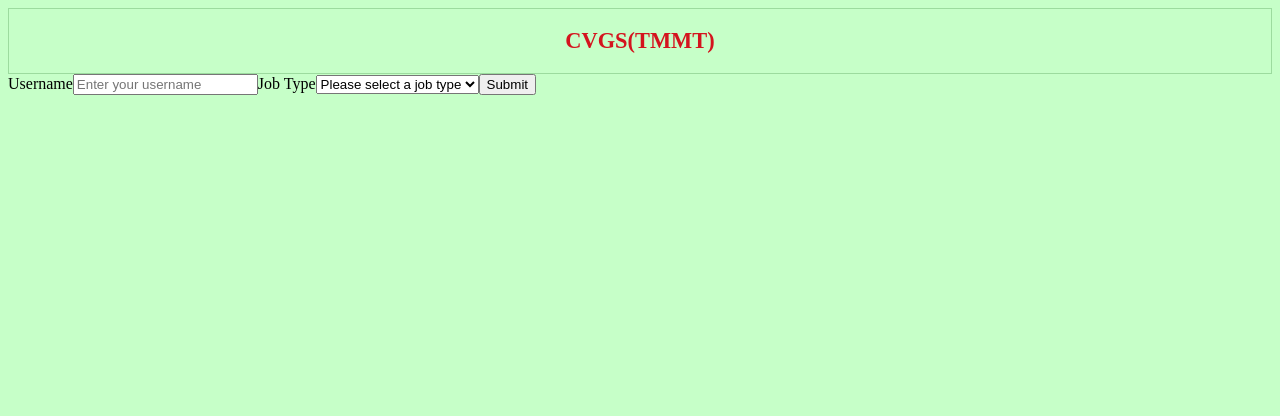
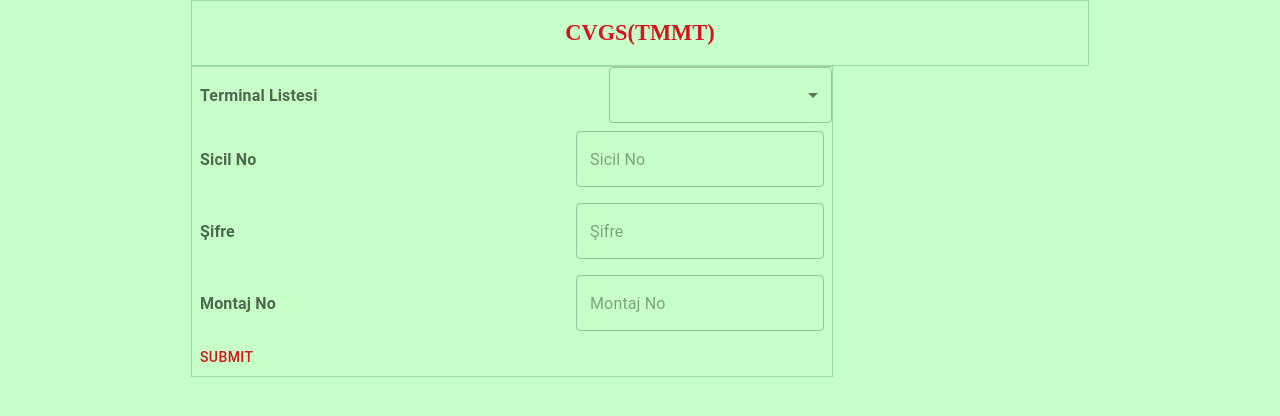
Before and after one commit to holosawn/32-Bit-Project, a React (Create React App) app: page /1/1 in a window 1280 px wide. Shown: the top 416 px of the page. Built offline with nearby package versions, Linux system fonts and the light colour scheme.

Commit message:
Got the form in a working state

```diff
--- a/src/App.css
+++ b/src/App.css
@@ -1,3 +1,8 @@
+*{
+    margin: 0;
+    padding: 0;
+}
+
 :root{
     background-color: #c6ffc8;
 }
--- a/src/TerminalLogin/CustomSelect.js
+++ b/src/TerminalLogin/CustomSelect.js
@@ -1,23 +1,39 @@
 import { FiveK } from "@mui/icons-material"
 import { Field, useField } from "formik"
+import {InputLabel,Select,Box, MenuItem} from '@mui/material'
+import { styled } from "@emotion/styled"
 
-
-
+const boxStyle={
+    width:"auto",
+    display:"flex",
+    justifyContent:"space-between",
+    alignItems:"baseline",
+}
+const textStyle={
+    fontWeight:700,
+    margin: 1
+}
+const selectStyle={
+m:1,width:"223px"
+}
 
 const CustomSelect = ({label,...props}) => {
 
     const[field,meta]=useField(props)
-    console.log("field",field)
-    console.log("meta",meta)
+    const children =props.children
 
     return(
-    <>
-        <label>{label}</label>
-        <select {...field} {...props}
-        className={meta.touched && meta.error ? "input-error" : ""}
-        />
+    <Box sx={boxStyle} overflow={"auto"}>
+        <InputLabel sx={textStyle}>
+            {label}
+        </InputLabel>
+
+        <Select sx={{width:"223px",color:"red"}}  {...field} placeholder="kekeasdfsdfsdfsdfsdfsdf"
+        className={meta.touched && meta.error ? "input-error" : ""}>
+            <MenuItem value="developer">ekkekekke</MenuItem>
+        </Select>
         {meta.touched && meta.error && <div className="error">{meta.error}</div>}
-    </>
+    </Box>
     )
-}
+    }
 export default CustomSelect
--- a/src/TerminalLogin/Custominput.js
+++ b/src/TerminalLogin/Custominput.js
@@ -1,23 +1,33 @@
 import { FiveK } from "@mui/icons-material"
 import { Field, useField } from "formik"
+import { TextField,Box, FormControl } from "@mui/material"
+import InputLabel from '@mui/material/InputLabel';
+import { alignProperty } from "@mui/material/styles/cssUtils";
 
-
-
+const boxStyle={
+width:"auto",
+display:"flex",
+justifyContent:"space-between",
+alignItems:"baseline",
+}
+const textStyle={
+    fontWeight:700,
+    margin: 1
+}
 
 const CustomInput = ({label,...props}) => {
 
     const[field,meta]=useField(props)
-    console.log("field",field)
-    console.log("meta",meta)
 
     return(
-    <>
-        <label>{label}</label>
-        <input {...field} {...props}
-        className={meta.touched && meta.error ? "input-error" : ""}
-        />
-        {meta.touched && meta.error && <div className="error">{meta.error}</div>}
-    </>
+    <Box sx={boxStyle}>
+            <InputLabel sx={textStyle}  >{label}</InputLabel>
+            <TextField sx={{m:1,width:"%100"}}  {...field} {...props}
+            className={meta.touched && meta.error ? "input-error" : ""}
+            />
+
+            {meta.touched && meta.error && <div className="error">{meta.error}</div>}
+    </Box>
     )
 }
 export default CustomInput
--- a/src/TerminalLogin/Login.css
+++ b/src/TerminalLogin/Login.css
@@ -1,3 +1,13 @@
+*{
+    margin: 0;
+    padding: 0;
+}
 .input-error{
     border-color: red;
 }
+body{
+    display: flex;
+    justify-content: center;
+    align-items: center;
+
+}
--- a/src/TerminalLogin/Login.js
+++ b/src/TerminalLogin/Login.js
@@ -1,74 +1,111 @@
 
-import {AppBar,Toolbar,Typography,Button } from '@mui/material';
+import {MenuItem, Toolbar,Typography,styled } from '@mui/material';
 import './Login.css';
 import React from 'react';
 import { useNavigate } from 'react-router-dom';
-import Data from '../GetData';
-import Box from '@mui/material/Box';
+import {Button,Box} from "@mui/material"
 import { Formik, Form, ErrorMessage, Field ,useFormik} from "formik";
 import * as yup from "yup";
-import CustomInput from './Custominput';
+import CustomInput from "./Custominput"
 import CustomSelect from "./CustomSelect"
 
-const BoxStyle ={border:"1px solid #9cdb9e",boxShadow:"0",}
 
+const HeaderBox =styled(Box)(({theme}) => ({
+	border:"1px solid #9cdb9e",
+	boxShadow:"0",
+	width:"70vw",
+	minWidth:350,
+
+}))
+const FormBox =styled(Box)(({theme}) =>({
+	border:"1px solid #9cdb9e",
+	boxShadow:"0",
+	width:"50vw",
+	minWidth:250,
+	display: "flex",
+	flexDirection:"column",
+	justifyContent:"space-around",
+	alignContent:"space-around"
+}))
 const advancedSchema = yup.object().shape({
-  username: yup
+	terminal: yup
 	  .string()
 	  .min(3, "Username must be at least 3 characters long")
 	  .required("Required"),
-  jobType: yup
+	sicil: yup
 	  .string()
 	  .oneOf(["designer", "developer", "manager", "other"], "Invalid Job Type")
 	  .required("Required"),
-  acceptedTos: yup
-    .boolean()
-    .oneOf([true], "Please accept the terms of service"),
+	password:yup
+	.string()
+	.required("required"),
+	montaj:yup
+	.string()
+	.required("required")
 });
+const onSubmit = async (values, actions) => {
+	await new Promise((resolve) => setTimeout(resolve, 1000));
+	actions.resetForm();
+	console.log(values)
+};
 
-
-
-export default function Login(){
+  const AdvancedForm = () => {
 
 	const navigate = useNavigate()
 	const handleButtonClick =() => {navigate(-1)}
-
-  return(<>
-    <Box color='secondary' sx={BoxStyle} >
+	return (
+	<>
+	<HeaderBox color='secondary' >
         <Toolbar sx={{display:"flex",justifyContent:"center"}}>
         <Typography variant='kazil' >CVGS(TMMT)</Typography>
         </Toolbar>
-    </Box>
+    </HeaderBox>
 
-    <div className='form'>
+	<FormBox>
 	  <Formik
-       initialValues={{ username: '', JobType: "", acceptedTos: false }}
+		initialValues={{ terminal:"",sicil:"",password:"",montaj:""}}
 		validationSchema={advancedSchema}
+		onSubmit={onSubmit}
 	  >
-       {props => (
-         <Form onSubmit={props.handleSubmit}>
+		{({ isSubmitting }) => (
+		  <Form>
+			<CustomSelect
+			  label="Terminal Listesi"
+			  name="terminal"
+			>
+			  <option value="developer">Developer</option>
+			  <option value="keveloper">keveloper</option>
+			</CustomSelect>
+
 			<CustomInput
-            label="Username"
-            name="username"
+			  label="Sicil No"
+			  name="sicil"
 			  type="text"
-            placeholder = "Enter your username"
+			  placeholder="Sicil No"
 			/>
-          <CustomSelect
-          label="Job Type"
-          name="JobType"
-          type = "text"
-          placeholder ="Select job type"
-          >
-            <option value="">Please select a job type</option>
-            <option value="developer">Developer</option>
-            <option value="designer">Designer</option>
-            <option value="manager">Product Manager</option>
-            <option value="other">Other</option>
-          </CustomSelect>
-           <button type="submit">Submit</button>
+			<CustomInput
+			  label="Şifre"
+			  name="password"
+			  type="password"
+			  placeholder="Şifre"
+			/>
+			<CustomInput
+			  label="Montaj No"
+			  name="montaj"
+			  type="text"
+			  placeholder="Montaj No"
+			/>
+
+			<Button disabled={isSubmitting} type="submit">
+			  Submit
+			</Button>
 		  </Form>
 		)}
+
 	  </Formik>
-     </div>
+	</FormBox>
+
 	</>
-)}
+	);
+  };
+  export default AdvancedForm;
--- a/src/index.js
+++ b/src/index.js
@@ -32,14 +32,14 @@ const theme = createTheme({
 )
 
 root.render(
-  <React.StrictMode>
+
     <BrowserRouter>
     <ThemeProvider theme={theme}>
     <App />
     </ThemeProvider>
     </BrowserRouter>
 
-  </React.StrictMode>
+
 );
 
 // If you want to start measuring performance in your app, pass a function
```
Lines whose indentation alone changed are shown as unchanged.
